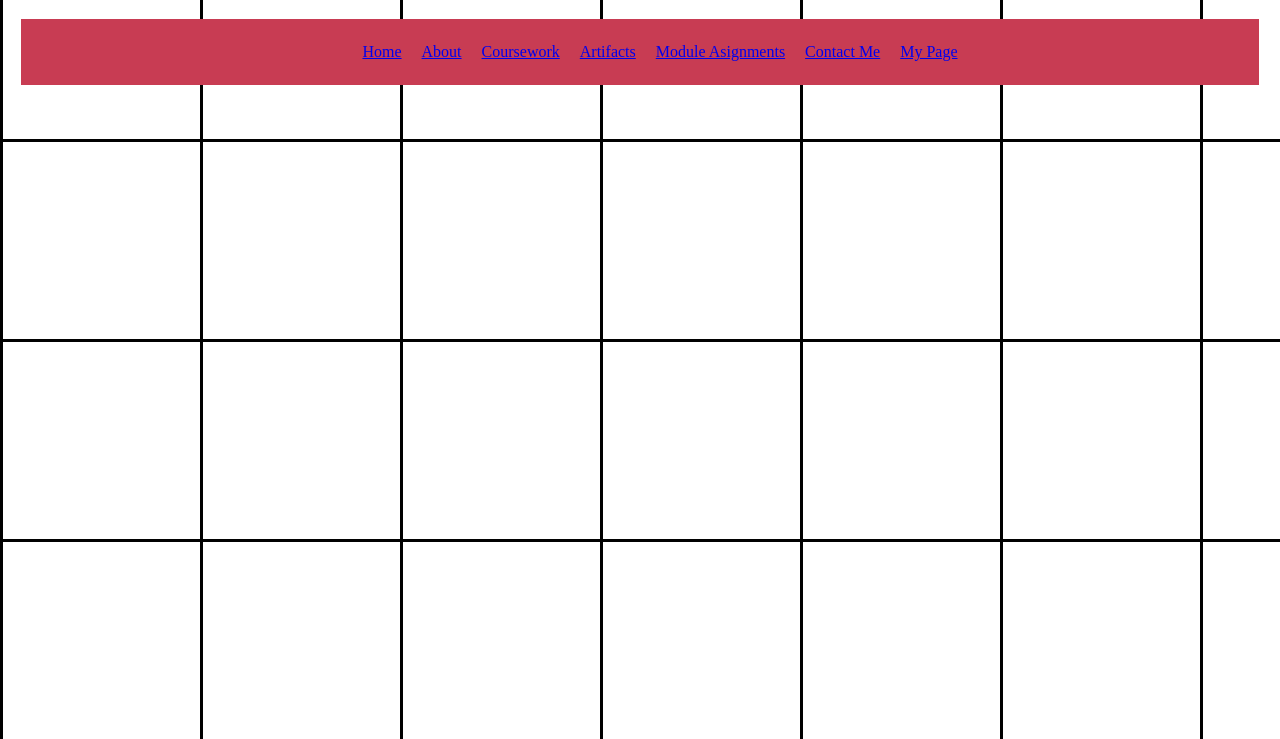
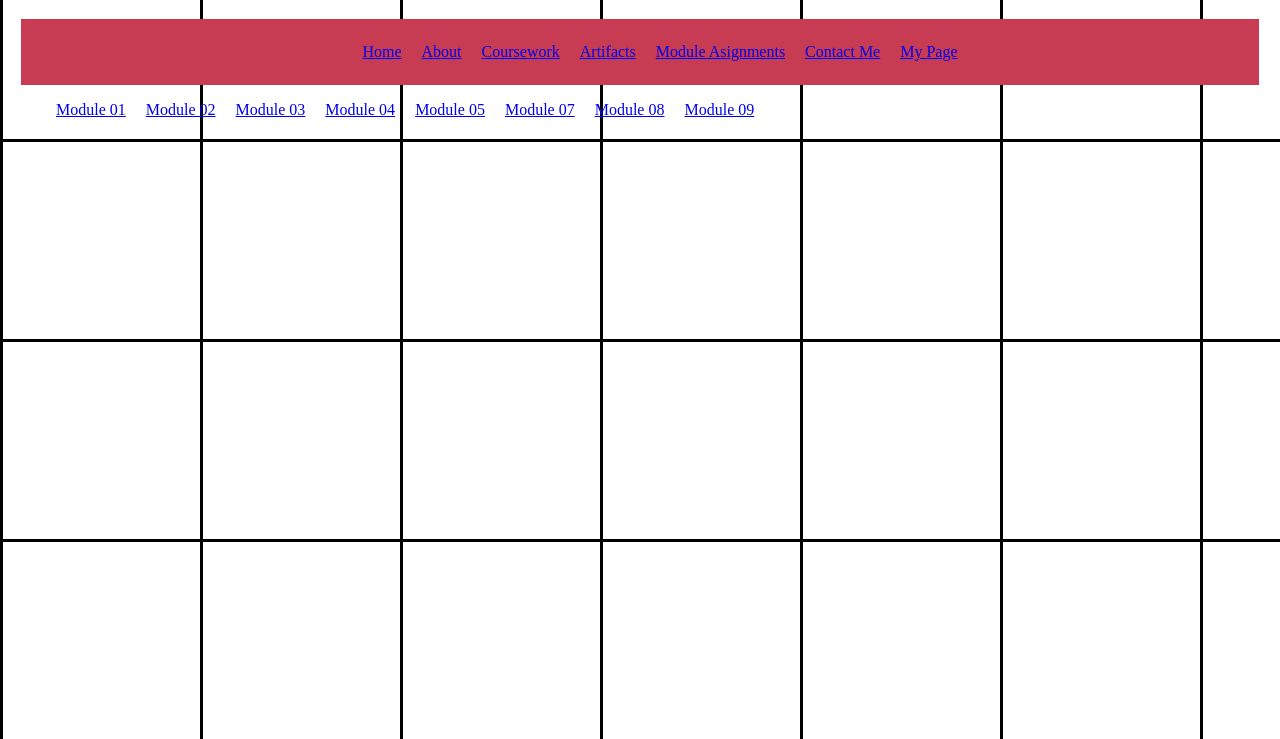
Before and after one commit to TrentKlinge/bc_prog109_web_based_porfolio_module_assignments, a plain HTML site: page index.html in a window 1280 px wide. Shown: the part 61-800 px from the top of the page. Drawn offline with Linux system fonts and the light colour scheme.

Commit message:
Update index.html

```diff
--- a/index.html
+++ b/index.html
@@ -21,3 +21,17 @@
 				</ul>
 			</div>
 		</div>
+	  <div id="pageContent">
+		  <ul>
+			  <li><a href="https://trentklinge.github.io/Bc_Prog109_Module01_Klinge/" target=”_blank”>Module 01</a></li>
+			  <li><a href="https://trentklinge.github.io/Bc_module02_Klinge/" target=”_blank”>Module 02</a></li>
+			  <li><a href="https://trentklinge.github.io/bc_prog109_module03_klinge/" target=”_blank”>Module 03</a></li>
+			  <li><a href="https://trentklinge.github.io/bc_module04_klinge/" target=”_blank”>Module 04</a></li>
+			  <li><a href="https://trentklinge.github.io/bc_prog109_module05_klinge/" target=”_blank”>Module 05</a></li>
+			  <li><a href="https://trentklinge.github.io/bc_prog109_module7_klinge/" target=”_blank”>Module 07</a></li>
+			  <li><a href="https://trentklinge.github.io/bc_prog109_module08_klinge/" target=”_blank”>Module 08</a></li>
+			  <li><a href="https://trentklinge.github.io/Bc_Prog109_Module09_Klinge/" target=”_blank”>Module 09</a></li>
+		  </ul>
+	  </div>
+	</body>
+</html>
```
